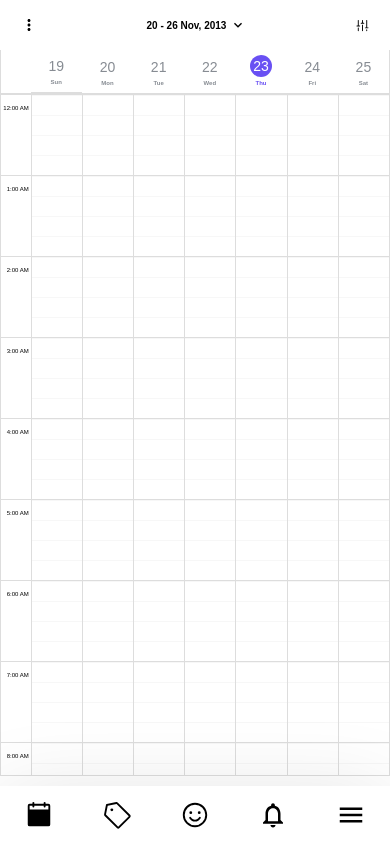
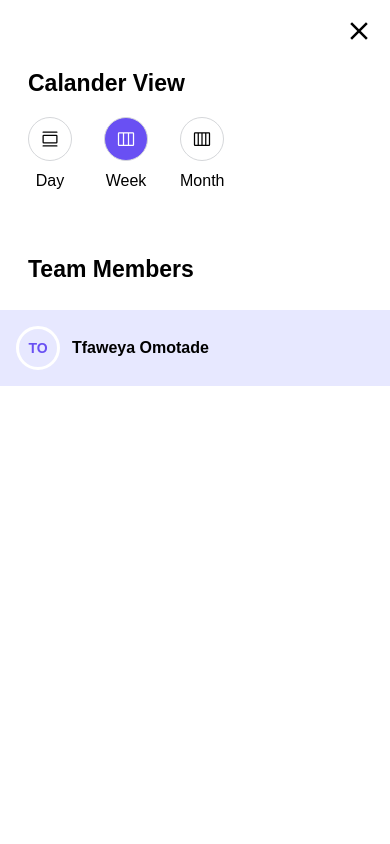
Before and after one commit to olan-tayo/calendar-scheduler, a React (Create React App) app: page /calender in a window 390 px wide. Both pictures are taken after a click on the element 362 px from the left and 25 px from the top of the page. Built offline with nearby package versions, Linux system fonts and the light colour scheme; a web font is replaced by a local one.

Commit message:
fix: fix bug

```diff
--- a/src/components/BottomTab/BottomTab.js
+++ b/src/components/BottomTab/BottomTab.js
@@ -8,9 +8,9 @@ const BottomTab = () => {
     <div className="w-full block lg:hidden">
       <div
         style={{
-          boxShadow: " 0 20px 80px 0 #0d161905, 0 20px 90px 0 #0d161929",
+          boxShadow: "0 20px 80px 0 #0d161905, 0 20px 90px 0 #0d161929",
         }}
-        className="absolute z-30 bottom-0 bg-white h-[58px] w-full flex items-center justify-between px-6 "
+        className="absolute z-[0] bottom-0 bg-white h-[58px] w-full flex items-center justify-between px-6 "
       >
         <div className="">
           {" "}
--- a/src/components/Drawers/drawers.js
+++ b/src/components/Drawers/drawers.js
@@ -8,7 +8,7 @@ const DrawerComponent = ({ show, showDrawer, showIcons, children }) => {
     <>
       <CSSTransition in={show} unmountOnExit timeout={{ enter: 0, exit: 300 }}>
         <div
-          className="drawer fixed
+          className="drawer absolute
           inset-0 bg-opacity-50 z-70 opacity-0
            overflow-y-auto h-full w-full transition-all duration-[0.3s]"
         >
--- a/src/pages/Calander/calander.js
+++ b/src/pages/Calander/calander.js
@@ -79,6 +79,7 @@ const Calander = () => {
   const [event, setEvent] = useState({ client: {}, service: {} });
   const [selectedEvent, setSelectedEvent] = useState();
   const [currentDate, setCurrentDate] = useState(moment());
+  const [showFilter, setShowFilter] = useState(false);
 
   const handleNavigate = (date, view) => {
     setCurrentDate(date);
@@ -233,7 +234,7 @@ const Calander = () => {
 
             {/*  */}
             <div>
-              <div className="h-[40px] w-full px-2 flex  border-[1px] bg-white border-[#bfbfbf] text-sm rounded-[24px] ">
+              <div className="h-[40px] w-full px-2 flex  border-[1px] bg-white border-[#bfbfbf] text-sm rounded-[24px] cursor-pointer">
                 <div className="px-2 border-r-[1px] border-r-[#bfbfbf] flex items-center">
                   <KeyboardArrowLeft
                     onClick={() => handleBack(view)}
@@ -337,10 +338,13 @@ const Calander = () => {
         <div className="flex items-center lg:hidden justify-between my-4 px-5">
           <MoreVert style={{ fontSize: "18px" }} />
           <div className="font-bold text-[10px] gap-1  flex items-center">
-            <p>20 - 26 Nov, 2013</p>
+            <p>{moment(currentDate).format("MMM DD, YYYY")}</p>
             <ExpandMore style={{ fontSize: "16px" }} />
           </div>
-          <div className="w-[15px] h-[15px]">
+          <div
+            className="w-[15px] h-[15px]"
+            onClick={() => setShowFilter(true)}
+          >
             <svg
               fill="#000"
               xmlns="http://www.w3.org/2000/svg"
@@ -425,23 +429,6 @@ const Calander = () => {
                 ),
               }}
             />
-
-            {/* TOOLTIP */}
-            {selectedSlot && (
-              <div
-                className="tooltip"
-                style={{
-                  position: "absolute",
-                  top: tooltipPosition.top,
-                  left: tooltipPosition.left,
-                  zIndex: 1000,
-                }}
-              >
-                {/* Your tooltip content */}
-                {moment(selectedSlot.start).format("LT")} -{" "}
-                {moment(selectedSlot.end).format("LT")}
-              </div>
-            )}
           </div>
         </div>
       </div>
@@ -450,10 +437,10 @@ const Calander = () => {
         showIcons={
           modalView === "client" || modalView === "services" ? false : true
         }
-        title="Request Info"
         show={showDrawer}
         showDrawer={() => {
           setShowDrawer(false);
+          setEvent({ client: {}, service: {} });
           setModalView("appointment");
         }}
       >
@@ -588,17 +575,16 @@ const Calander = () => {
         ) : modalView === "booked" ? (
           <div className=" w-full h-screen relative">
             <div className=" w-full">
-              <div className="flex lg:hidden justify-end  flex-end py-3 w-full">
+              <div className="bg-[#3093e8] h-[130px] w-full px-5 py-5">
+                <div className="flex lg:hidden justify-end  flex-end  w-full">
                   <Close
-                  style={{ fontSize: "25px" }}
+                    style={{ fontSize: "25px", color: "#FFFFFF" }}
                     onClick={() => {
                       setShowDrawer(false);
                       setModalView("appointment");
                     }}
                   />
                 </div>
-
-              <div className="bg-[#3093e8] h-[130px] w-full px-5 py-5">
                 <h1 className="pb-[28px] font-semibold text-[24px] text-white">
                   Booked
                 </h1>
@@ -887,6 +873,128 @@ const Calander = () => {
           </div>
         )}
       </DrawerComponent>
+
+      <div className="block lg:hidden">
+        <DrawerComponent
+          showIcons={false}
+          show={showFilter}
+          showDrawer={() => {
+            setShowFilter(false);
+            setShowDrawer(false);
+          }}
+        >
+          <div className="  py-[16px]">
+            <div className="flex lg:hidden justify-end px-[16px]  flex-end  w-full">
+              <Close
+                style={{ fontSize: "30px" }}
+                onClick={() => {
+                  setShowFilter(false);
+                }}
+              />
+            </div>
+            <h1 className="px-[28px] mt-[20px] font-semibold text-[23px]">
+              Calander View
+            </h1>
+            <div className="px-[28px] flex items-center gap-8 mt-4 mb-[59px]">
+              {/* DAY */}
+              <div
+                className="flex items-center flex-col gap-2"
+                onClick={() => handleSelectView("day")}
+              >
+                <div
+                  className={`${
+                    view?.key === "day" ? "bg-[#6950f3]" : "bg-[white]"
+                  } h-[44px] w-[44px] rounded-full border-[1px] border-[#d5d7da] flex justify-center items-center`}
+                >
+                  <div className="w-[20px] h-[20px]">
+                    <svg
+                      fill={`${view?.key === "day" ? "#FFFFFF" : "#000"}  `}
+                      xmlns="http://www.w3.org/2000/svg"
+                      viewBox="0 0 24 24"
+                    >
+                      <path
+                        fill-rule="evenodd"
+                        d="M3 3.75A.75.75 0 0 1 3.75 3h16.5a.75.75 0 0 1 0 1.5H3.75A.75.75 0 0 1 3 3.75Zm0 4.5a1.5 1.5 0 0 1 1.5-1.5h15a1.5 1.5 0 0 1 1.5 1.5v7.5a1.5 1.5 0 0 1-1.5 1.5h-15a1.5 1.5 0 0 1-1.5-1.5v-7.5Zm16.5 0h-15v7.5h15v-7.5ZM3 20.25a.75.75 0 0 1 .75-.75h16.5a.75.75 0 0 1 0 1.5H3.75a.75.75 0 0 1-.75-.75Z"
+                        clip-rule="evenodd"
+                      ></path>
+                    </svg>
+                  </div>
+                </div>
+
+                <p>Day</p>
+              </div>
+
+              {/* WEEK */}
+              <div
+                className="flex items-center flex-col gap-2"
+                onClick={() => handleSelectView("week")}
+              >
+                <div
+                  className={`${
+                    view?.key === "week" ? "bg-[#6950f3]" : "bg-[white]"
+                  } h-[44px] w-[44px] rounded-full border-[1px] border-[#d5d7da] flex justify-center items-center`}
+                >
+                  <div className="w-[20px] h-[20px]">
+                    <svg
+                      fill={`${view?.key === "week" ? "#FFFFFF" : "#000"}  `}
+                      xmlns="http://www.w3.org/2000/svg"
+                      viewBox="0 0 24 24"
+                    >
+                      <path
+                        fill-rule="evenodd"
+                        d="M2.25 5.25a1.5 1.5 0 0 1 1.5-1.5h16.5a1.5 1.5 0 0 1 1.5 1.5v13.5a1.5 1.5 0 0 1-1.5 1.5H3.75a1.5 1.5 0 0 1-1.5-1.5V5.25Zm6 0h-4.5v13.5h4.5V5.25Zm1.5 0v13.5h4.5V5.25h-4.5Zm6 0v13.5h4.5V5.25h-4.5Z"
+                        clip-rule="evenodd"
+                      ></path>
+                    </svg>
+                  </div>
+                </div>
+
+                <p>Week</p>
+              </div>
+
+              {/* Month */}
+              <div
+                className="flex items-center flex-col gap-2"
+                onClick={() => handleSelectView("month")}
+              >
+                <div
+                  className={`${
+                    view?.key === "month" ? "bg-[#6950f3]" : "bg-[white]"
+                  } h-[44px] w-[44px] rounded-full border-[1px] border-[#d5d7da] flex justify-center items-center`}
+                >
+                  <div className="w-[20px] h-[20px]">
+                    <svg
+                      fill={`${view?.key === "month" ? "#FFFFFF" : "#000"}  `}
+                      xmlns="http://www.w3.org/2000/svg"
+                      viewBox="0 0 24 24"
+                    >
+                      <path
+                        fill-rule="evenodd"
+                        d="M2.25 5.25a1.5 1.5 0 0 1 1.5-1.5h16.5a1.5 1.5 0 0 1 1.5 1.5v13.5a1.5 1.5 0 0 1-1.5 1.5H3.75a1.5 1.5 0 0 1-1.5-1.5V5.25Zm4.5 0h-3v13.5h3V5.25Zm1.5 0v13.5h3V5.25h-3Zm4.5 0v13.5h3V5.25h-3Zm4.5 0v13.5h3V5.25h-3Z"
+                        clip-rule="evenodd"
+                      ></path>
+                    </svg>
+                  </div>
+                </div>
+
+                <p>Month</p>
+              </div>
+            </div>
+
+            <h1 className="px-[28px] mb-6 mt-[20px] font-semibold text-[23px]">
+              Team Members
+            </h1>
+
+            <div className="bg-[#e7e8ff] p-4 flex items-center gap-3">
+              <div className="bg-[#e7e8ff] border-[3px] border-[#FFF] h-[44px] w-[44px] font-semibold flex justify-center items-center text-[#6950f3] rounded-full">
+                <p className="text-sm">TO</p>
+              </div>
+
+              <p className="text-base font-semibold">Tfaweya Omotade</p>
+            </div>
+          </div>
+        </DrawerComponent>
+      </div>
     </>
   );
 };
```
Lines whose indentation alone changed are shown as unchanged.
